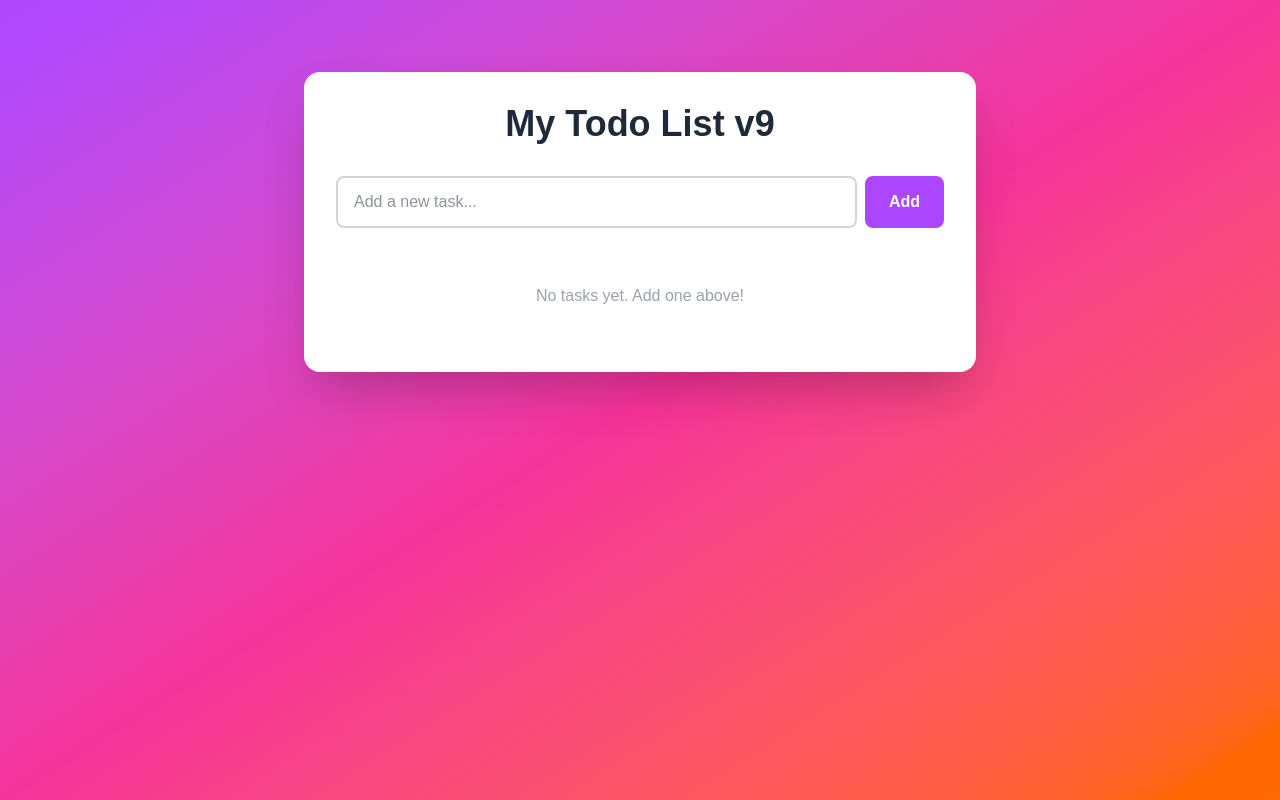
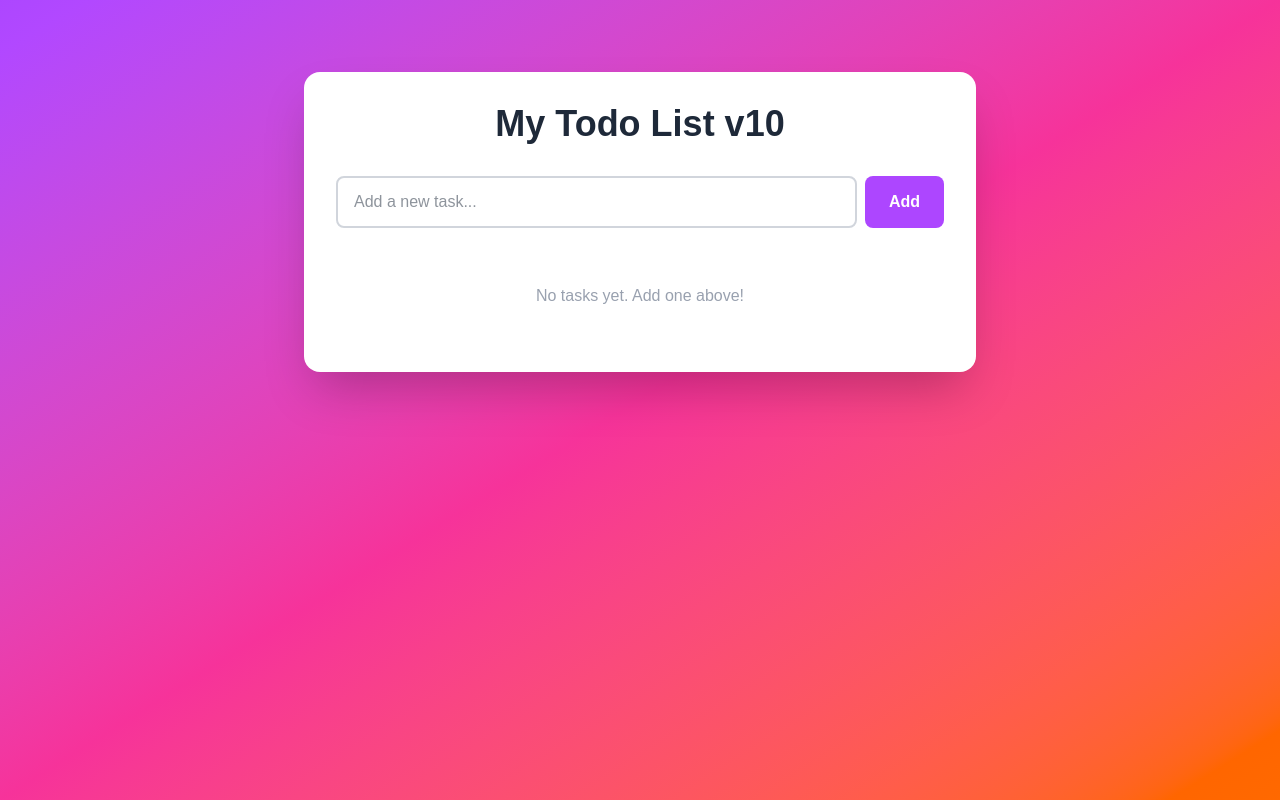
Before and after one commit to ns-test-org/testing-stand-116, a Next.js app in the folder packages/new-web-app-room/: page / in a window 1280 px wide. Built offline with nearby package versions, Linux system fonts and the light colour scheme.

Commit message:
AI chat session: Updated code and files

```diff
--- a/packages/new-web-app-room/src/app/page.tsx
+++ b/packages/new-web-app-room/src/app/page.tsx
@@ -46,7 +46,7 @@ export default function TodoApp() {
       <div className="max-w-2xl mx-auto mt-12">
         <div className="bg-white rounded-2xl shadow-2xl p-8">
           <h1 className="text-4xl font-bold text-gray-800 mb-8 text-center">
-            My Todo List v9
+            My Todo List v10
           </h1>
 
           {/* Input Section */}
```
